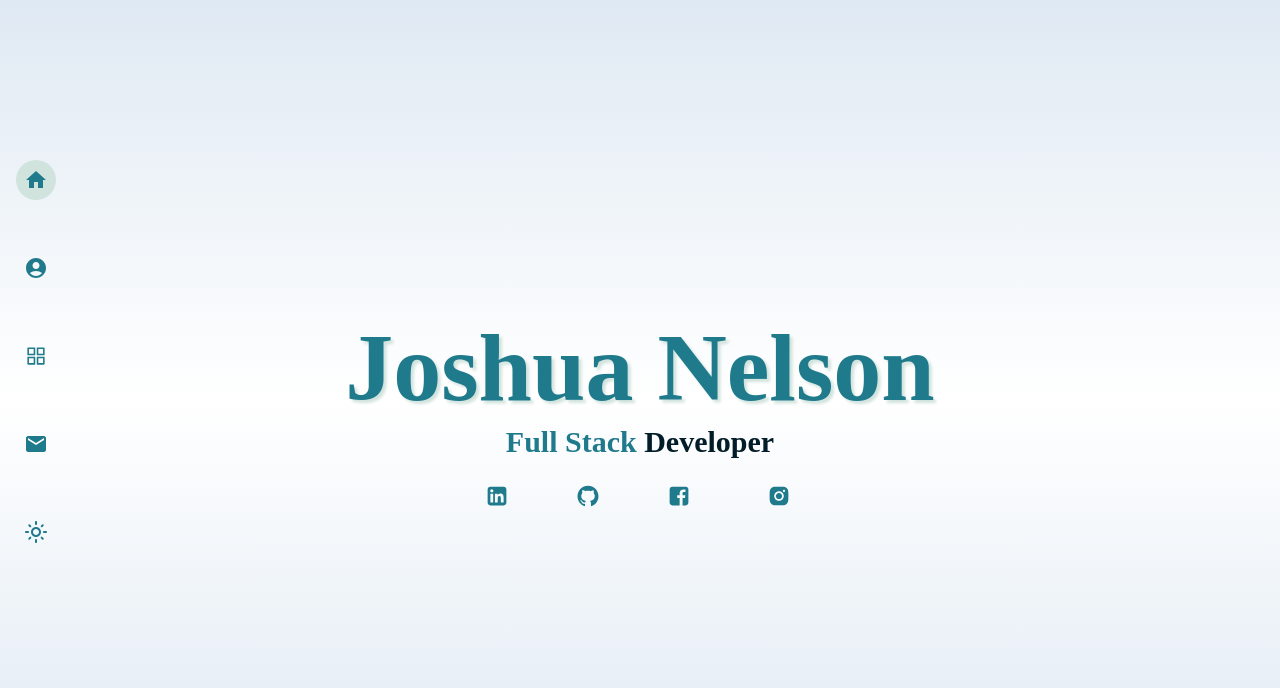
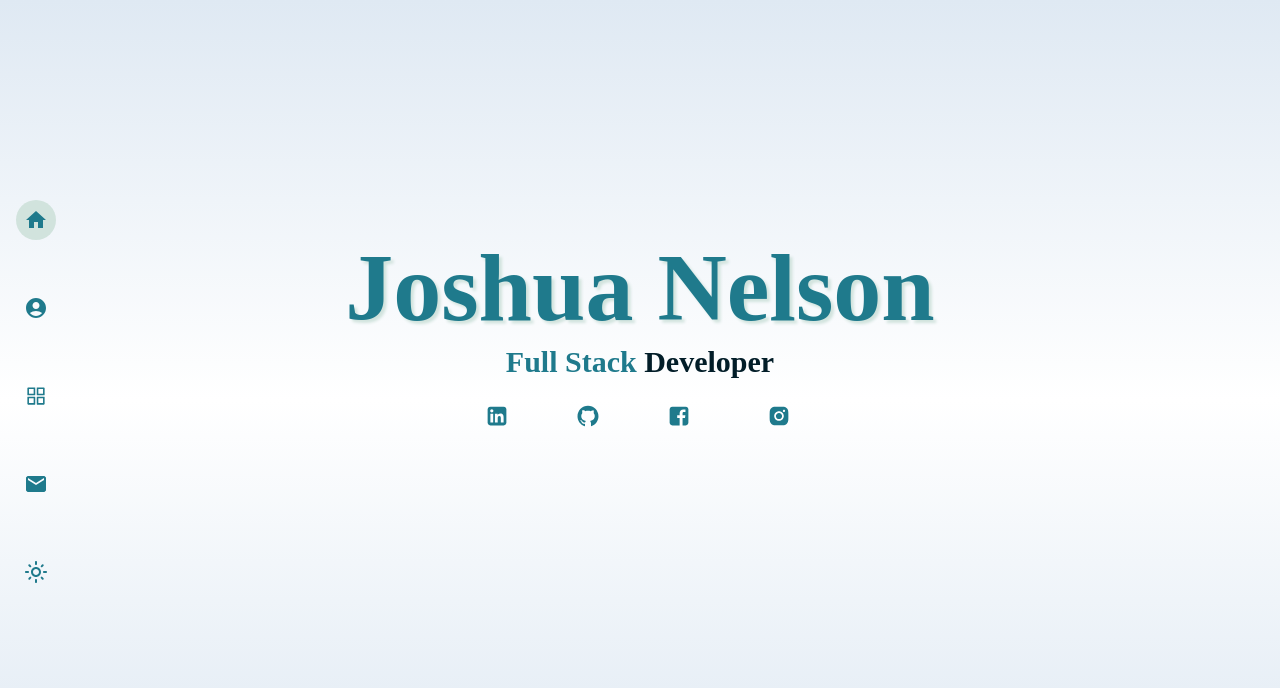
Before and after one commit to joshuanelsondev/portfolio, a React (Vite) app: page / in a window 1280 px wide. Shown: the top 688 px of the page. Built offline with nearby package versions, Linux system fonts and the light colour scheme.

Commit message:
Update Home.jsx and Nav.jsx

```diff
--- a/src/Components/Nav.jsx
+++ b/src/Components/Nav.jsx
@@ -35,7 +35,7 @@ export default function Nav({ handleThemeChange }) {
 
   return (
     <div>
-      <div className="hidden lg:flex flex-col fixed top-[20%] gap-12 ml-1 sm:ml-4 z-40">
+      <div className="hidden lg:flex flex-col fixed top-[25%] gap-12 ml-1 sm:ml-4 z-40">
         <div className="flex items-center lg:gap-4 md:gap-1">
           <MdHome
             onClick={() => navigate("/")}
--- a/src/Pages/Home.jsx
+++ b/src/Pages/Home.jsx
@@ -16,7 +16,7 @@ export default function Home({ setErrorPage }) {
 
     return (
       <div className="flex flex-col">
-        <div className="flex justify-center mt-52 gap-20 relative">
+        <div className="flex justify-center mt-[10%] gap-20 relative">
           <div className="w-96 xl:w-9/12 h-auto mt-20 text-center z-10">
             <h1 className="text-6xl xl:text-8xl text-primary dark:text-blue font-semibold text-shadow">
               Joshua Nelson
```
